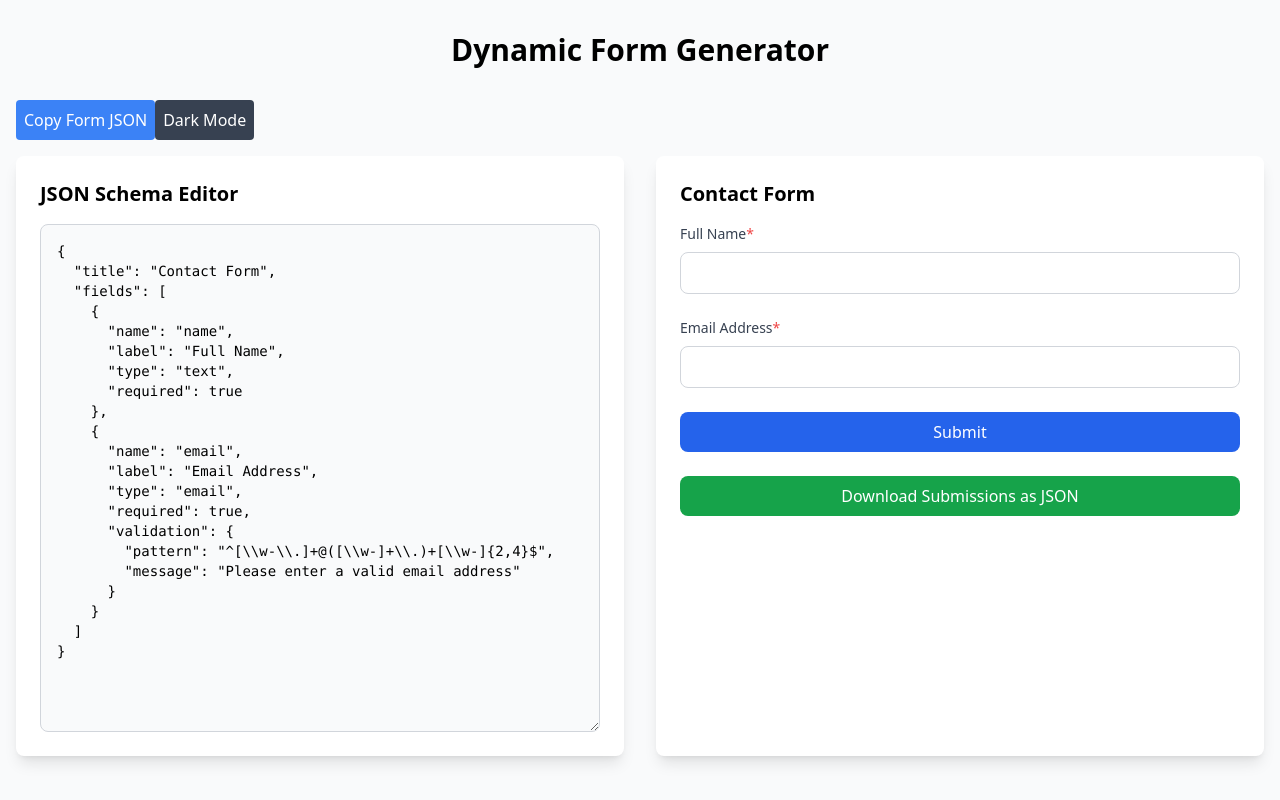
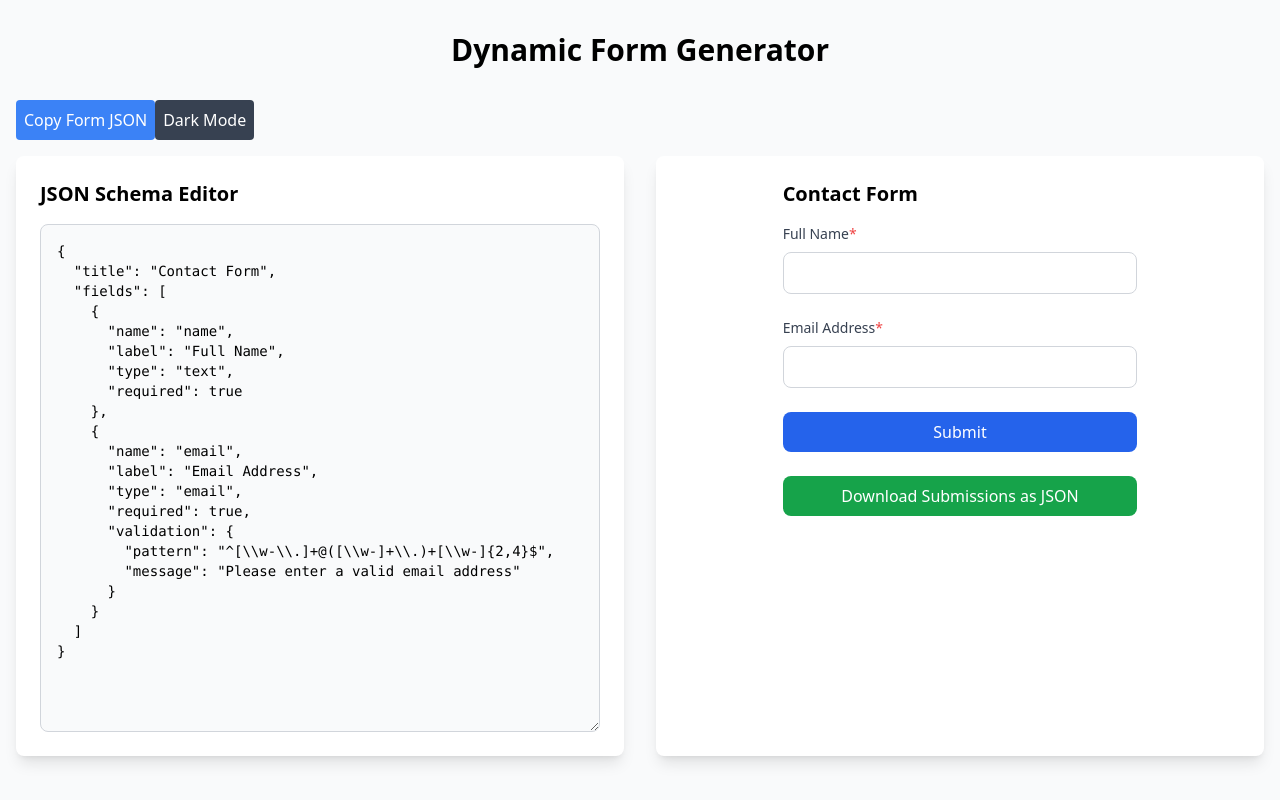
Before and after one commit to sohaildotcss/zigment_front-end_technical_test, a React (Create React App) app: page / in a window 1280 px wide. Built offline with nearby package versions, Linux system fonts and the light colour scheme.

Commit message:
Replace Spinner component with inline loading animation in DynamicForm

```diff
--- a/src/App.tsx
+++ b/src/App.tsx
@@ -2,7 +2,6 @@ import React, { useState } from 'react';
 import JsonEditor from './components/JsonEditor';
 import DynamicForm from './components/DynamicForm';
 import { FormSchema } from './types/formTypes';
-import Spinner from './components/Spinner';
 
 const defaultSchema: FormSchema = {
   title: "Contact Form",
@@ -99,9 +98,14 @@ function App() {
               error={error}
             />
           </div>
-          <div className="bg-white p-6 rounded-lg shadow-lg h-[600px] relative">
-            {isSubmitting && <Spinner className="absolute top-1/2 left-1/2 transform -translate-x-1/2 -translate-y-1/2" />}
-            {!error && <DynamicForm schema={schema} onSubmit={handleSubmit} onDownload={downloadSubmissions} />}
+          <div className="bg-white p-6 rounded-lg shadow-lg h-[600px] relative flex items-center justify-center">
+            {isSubmitting ? (
+              <div className="flex items-center justify-center">
+                <div className="animate-spin rounded-full h-16 w-16 border-t-4 border-b-4 border-blue-500 border-t-transparent"></div>
+              </div>
+            ) : (
+              !error && <DynamicForm schema={schema} onSubmit={handleSubmit} onDownload={downloadSubmissions} />
+            )}
           </div>
         </div>
       </div>
--- a/src/components/Spinner.tsx
+++ /dev/null
@@ -1,7 +0,0 @@
-import React from 'react';
-
-const Spinner: React.FC<{ className?: string }> = ({ className }) => (
-  <div className={`loader ${className}`}>Loading...</div>
-);
-
-export default Spinner;
```
